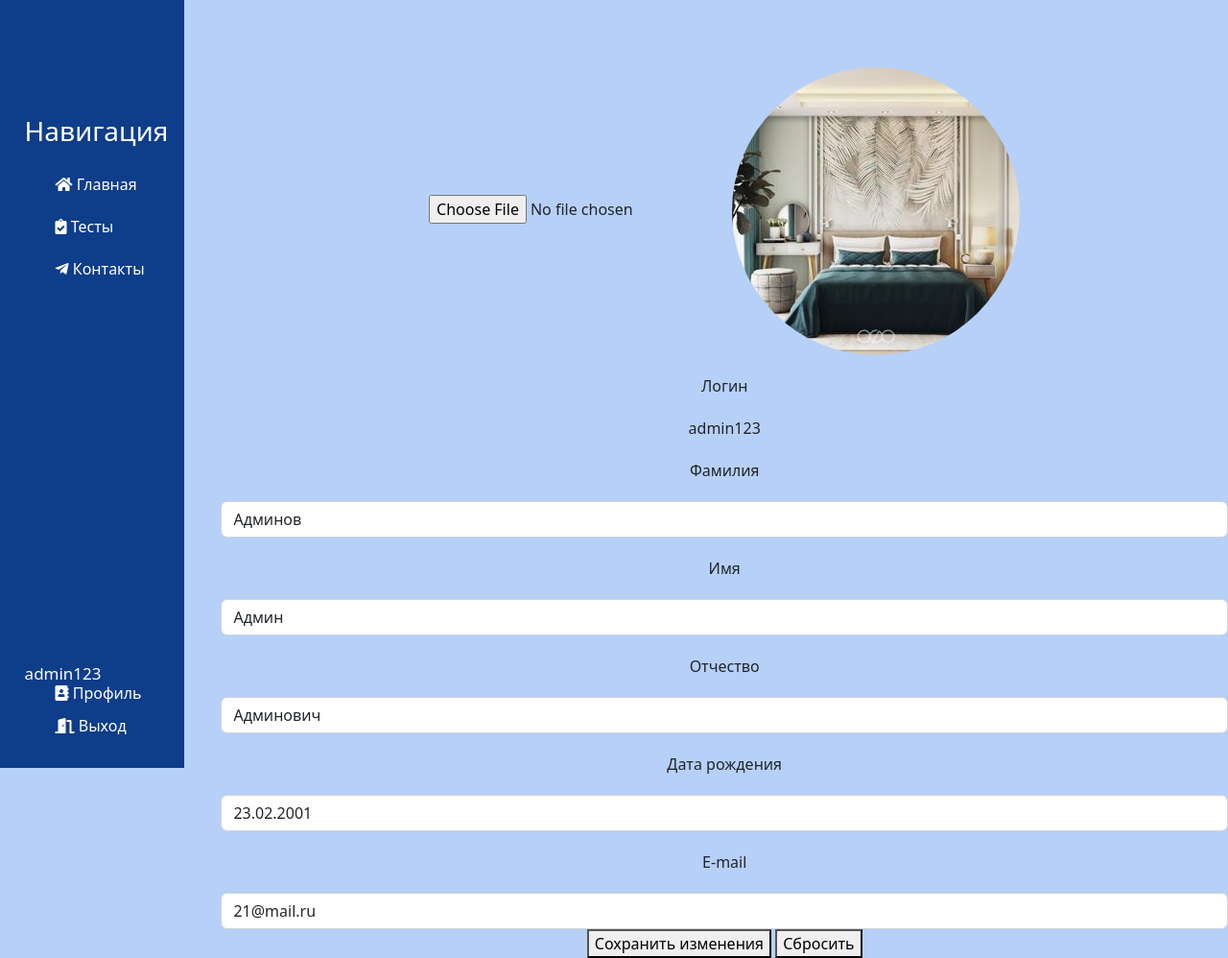
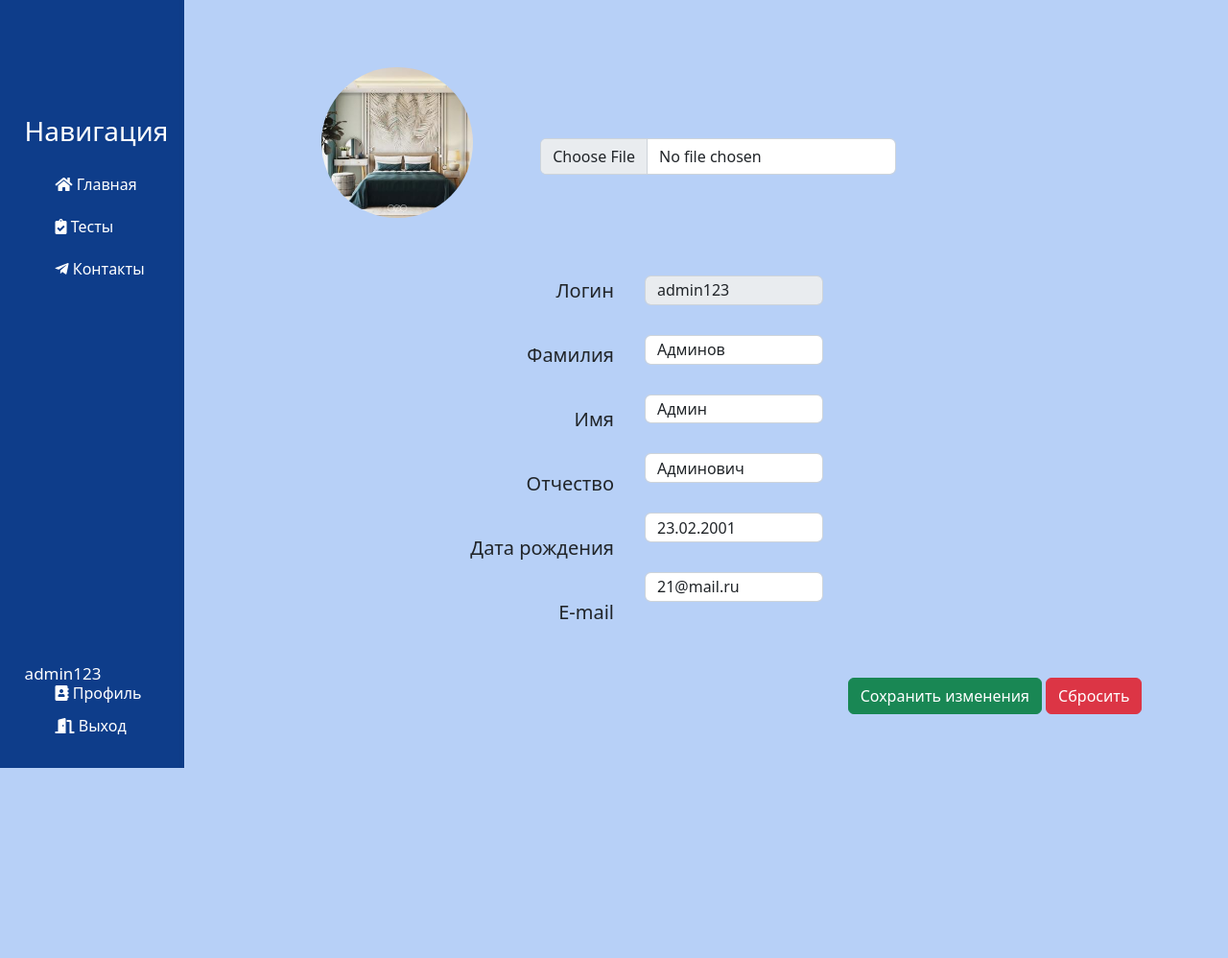
Before and after one commit to sallymud/practice_team, a Django app: page /account/profile-changed in a window 1280 px wide. Shown: the whole page at 96% size. After the commit the page ends 800 px from the top, so only its background shows below. Run offline with Django 4.2, Linux system fonts and the light colour scheme; a user stored in the database is signed in; data comes from the database, SQL or seed files in the repository; both versions use the stored data as it was after the commit; some libraries are stand-ins or nearby versions.

Commit message:
profile css 2/3

```diff
--- a/account/forms.py
+++ b/account/forms.py
@@ -16,7 +16,7 @@ class UpdateUserForm(forms.ModelForm):
 
 
 class UpdateAccountForm(forms.ModelForm):
-    avatar = forms.ImageField(widget=forms.FileInput(attrs={'class': 'form-control-file'}))
+    avatar = forms.ImageField(widget=forms.FileInput(attrs={'class': 'form-control', 'id': 'inputGroupFile02'}))
 
     class Meta:
         model = Account
--- a/account/templates/account/profile-changed.html
+++ b/account/templates/account/profile-changed.html
@@ -2,33 +2,39 @@
 {% block title %}Профиль{% endblock %}
 
 {% block content %}
+    {% if messages %}
+        <ul class="messages">
+            {% for message in messages %}
+                <li class="{{ message.tags }}">{{ message }}  <span class="close-btn" onclick="this.parentElement.style.display = 'none';">&times;</span></li>
+            {% endfor %}
+        </ul>
+    {% endif %}
     {% if user.is_authenticated %}
         <form method="post" enctype="multipart/form-data">
             {% csrf_token %}
             <div class="features">
                 {{ profile_form.avatar }}
                 <img class="rounded-circle article-img" src="{{ user.account.avatar.url }}"/>
-
-                <p>Логин</p>
-                {{user.username}}
-
-                <p>Фамилия</p>
-                {{user_form.last_name}}
-
-                <p>Имя</p>
-                {{user_form.first_name}}
-
-                <p>Отчество</p>
-                {{user_form.surname}}
-
-                <p>Дата рождения</p>
-                {{user_form.birthday_date}}
-
-                <p>E-mail</p>
-                {{user_form.email}}
-
-                <button type="submit" class="btn-primary">Сохранить изменения</button>
-                <button type="reset" class="btn-primary">Сбросить</button>
+                <ul>
+                    <h5>Логин</h5>
+                    <h5>Фамилия</h5>
+                    <h5>Имя</h5>
+                    <h5>Отчество</h5>
+                    <h5>Дата рождения</h5>
+                    <h5>E-mail</h5>
+                </ul>
+                <ol>
+                    <input class="form-control" type="text" id="username" name="Имя пользователя" value="{{user.username}}" disabled readonly>
+                    {{user_form.last_name}}
+                    {{user_form.first_name}}
+                    {{user_form.surname}}
+                    {{user_form.birthday_date}}
+                    {{user_form.email}}
+                </ol>
+                <div class="button-container">
+                    <button type="submit" class="btn btn-success">Сохранить изменения</button>
+                    <button type="reset" class="btn btn-danger">Сбросить</button>
+                </div>
             </div>
         </form>
 
--- a/account/views.py
+++ b/account/views.py
@@ -17,11 +17,14 @@ def profile(request):
         user_form = UpdateUserForm(request.POST, instance=request.user)
         profile_form = UpdateAccountForm(request.POST, request.FILES, instance=request.user.account)
 
+
         if user_form.is_valid() and profile_form.is_valid():
             user_form.save()
             profile_form.save()
-            messages.success(request, f'Изменения в профиле были сохранены.')
+            messages.success(request, 'Изменения в профиле были сохранены.')
             return redirect('profile')
+        if not(user_form.is_valid() and profile_form.is_valid()):
+            messages.error(request, 'Введенные данные некорректны!')
     else:
         user_form = UpdateUserForm(instance=request.user)
         profile_form = UpdateAccountForm(instance=request.user.account)
--- a/main/static/main/css/main.css
+++ b/main/static/main/css/main.css
@@ -78,40 +78,7 @@ main .features p {
     max-width: 400px;
     margin: 20px auto;
 }
-/*список в профиле*/
-main .features ul {
-    position: absolute;
-    top: 20%;
-    left: 35%;
-    text-align: right;
-    width: 16%;
-    height: 37%;
-}
-/*элементы списка в профиле*/
-main .features ul h5 {
-    display: block;
-    margin-top: 30px;
-}
-/*поля ввода в профиле*/
-main .features ol {
-    position: absolute;
-    top: 20%;
-    left: 50%;
-    text-align: center;
-    width: 20%;
-    height: 37%;
-}
-/*каждое поле в профиле*/
-main .features ol input {
-    display: block;
-    margin-top: 25px;
-}
 
-main .features form {
-    margin-left: 32%;
-    width: 500px;
-    margin-top: 30px;
-}
 
 /*Уведомления*/
 .messages {
@@ -148,6 +115,17 @@ main .features form {
     color: white;
 }
 
+button.btn.btn-info {
+    background-color: #0e3d8a;
+    color: white;
+    border-color: #0e3d8a;
+}
+
+button.btn.btn-info:active {
+    background-color: #0b3373;
+    color: white;
+    border-color: #0b3373;
+}
 
 /*Таблица тестов*/
 .table {
@@ -172,6 +150,7 @@ main .features form {
 }
 .table thead th:first-child {
     border-top-left-radius: 20px;
+    border-right: 1px solid #fffafe;
 
 }
 
@@ -206,3 +185,60 @@ main .features form {
   color: #0e3d8a;
   text-decoration: underline;
 }
+
+/*авватарка*/
+main .features img {
+    width: 15%;
+    margin-right: 65%;
+}
+/*список в профиле*/
+main .features ul {
+    position: absolute;
+    top: 31%;
+    left: 34%;
+    text-align: right;
+    width: 16%;
+    height: 40%;
+}
+/*элементы списка в профиле*/
+main .features ul h5 {
+    display: block;
+    margin-top: 43px;
+}
+/*поля ввода в профиле*/
+main .features ol {
+    position: absolute;
+    top: 32%;
+    left: 50%;
+    text-align: center;
+    width: 17%;
+    height: 35%;
+}
+/*каждое поле в профиле*/
+main .features ol input {
+    display: block;
+    margin-top: 31px;
+    height: 11%;
+}
+
+main .features input.form-control#inputGroupFile02 {
+    position: absolute;
+    top: 18%;
+    left: 44%;
+    width: 29%;
+}
+
+.button-container button.btn.btn-info {
+    padding-right: 10px;
+}
+
+.button-container {
+    position: absolute;
+    bottom: 7%;
+    right: 7%;
+    display: inline-block;
+}
+
+.button-container button.btn.btn-info:not(:last-child) {
+    margin-right: 10px;
+}
--- a/main/static/main/css/sign_in.css
+++ b/main/static/main/css/sign_in.css
@@ -47,8 +47,8 @@ body {
 .btn:hover {
   background: #1d49aa;
 }
-.btn:focus {
-  outline: none;
+.btn:active {
+  background: #1d49aa;
   box-shadow: 0 0 0 1px #cbd6ee;
 }
 
--- a/main/static/main/css/sign_up.css
+++ b/main/static/main/css/sign_up.css
@@ -56,8 +56,8 @@ body {
 .btn:hover {
   background: #1d49aa;
 }
-.btn:focus {
-  outline: none;
+.btn:active {
+  background: #1d49aa;
   box-shadow: 0 0 0 1px #cbd6ee;
 }
 
--- a/users/templates/users/sign_in.html
+++ b/users/templates/users/sign_in.html
@@ -10,21 +10,15 @@
 {% block content %}
     <form method="POST" action="{% url 'Sign_In' %}">
         {% csrf_token %}
-
         <div class="form-error">{{form.non_field_errors}}</div>
-
         {% for f in form %}
             <p><label class="form-label" for="{{ f.if_for_label }}">{{f.label}}</label>{{ f }}</p>
             <div class="form-error">{{f.errors}}</div>
         {% endfor %}
-
         <div class="input_form">
             <input name="login" type="submit" value="Авторизоваться" class="btn" href="main/css/sign_in.css">
         </div>
-      </div>
-
     </form>
     <h6>Нет аккаунта? <a href="registration">Регистрация</a></h6>
-
     <div class="square"></div>
 {% endblock %}
--- a/users/templates/users/sign_up.html
+++ b/users/templates/users/sign_up.html
@@ -15,10 +15,6 @@
             <input name="registration" type="submit" value="Зарегистрироваться" class="btn" href="/">
         </div>
         <h6><a href="/">Войти</a></h6>
-        </div>
-
-    </div>
     </form>
-
     <div class="square"></div>
 {% endblock %}
```
Also changed, not shown: account/templates/account/profile.html (+17 -8 lines), db.sqlite3. Lines whose indentation alone changed are shown as unchanged.
